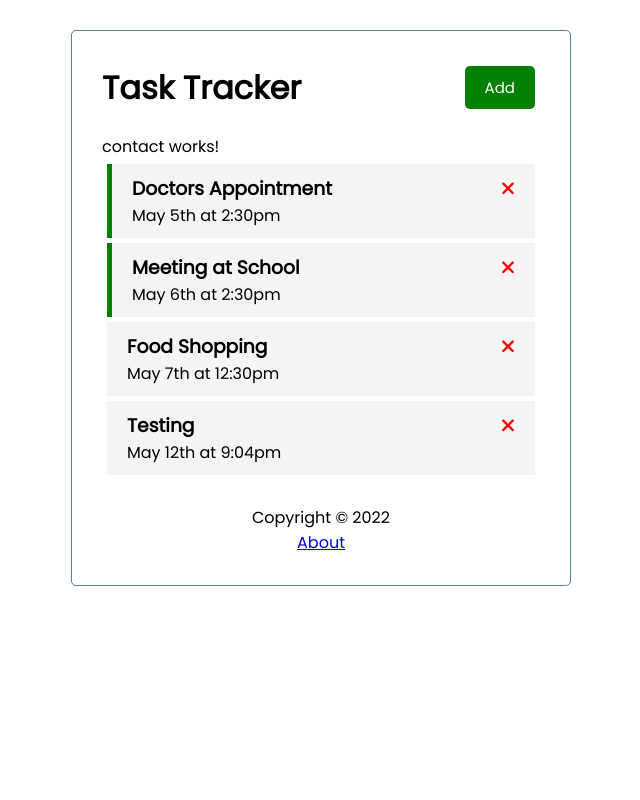
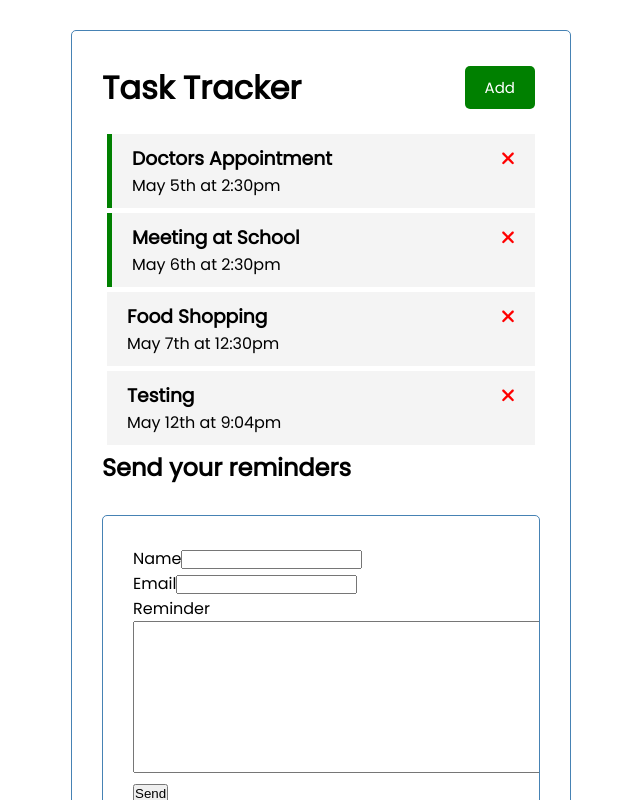
Before and after one commit to Favk/Task-Tracker, an Angular app: page / in a window 1280 px wide. Shown: the top 800 px of the page, without its empty margins (319-959 px from the left). Built offline with nearby package versions, Linux system fonts and the light colour scheme; data requests are answered from the project's data file.

Commit message:
adding a form

```diff
--- a/src/app/app.component.html
+++ b/src/app/app.component.html
@@ -1,6 +1,6 @@
 <div class="container">
     <app-header></app-header>
+    <router-outlet></router-outlet>
     <app-contact></app-contact>
-    <router-outlet></router-outlet>
     <app-footer></app-footer>
 </div>
--- a/src/app/app.component.ts
+++ b/src/app/app.component.ts
@@ -5,4 +5,6 @@ import { Component } from '@angular/core';
   templateUrl: './app.component.html',
   styleUrls: ['./app.component.css']
 })
-export class AppComponent {}
+export class AppComponent {
+  [x: string]: any;
+}
--- a/src/app/components/contact/contact.component.html
+++ b/src/app/components/contact/contact.component.html
@@ -1 +1,35 @@
-<p>contact works!</p>
+<section class="Contact form">
+    <div class="tasks">
+        <div class="box">
+            <h1 class="title">Send your reminders</h1>
+        </div>
+    </div>
+</section>
+
+<section class="section">
+    <div class="container">
+        {{ name }}
+        <!--Contact form-->
+        <form action="submit" (ngSubmit)="submitForm()">
+            <!--name-->
+            <div class="field">
+                <label for="label">Name</label>
+                <input type="text" name="name" class="input" [ngModel]="name">
+            </div>
+            <!--email-->
+            <div class="field">
+                <label for="label">Email</label>
+                <input type="text" name="Email" class="input" [ngModel]="email">
+            </div>
+            <!--Reminder-->
+            <div class="field">
+                <label for="label">Reminder</label>
+                <textarea name="reminder" id="reminder" cols="50" rows="10" [ngModel]="reminder"></textarea>
+            </div>
+            <!--submit button-->
+            <button type="submit" class="button is-large is-warning">
+                Send
+            </button>
+        </form>
+    </div>
+</section>
--- a/src/app/components/contact/contact.component.ts
+++ b/src/app/components/contact/contact.component.ts
@@ -1,4 +1,4 @@
-import { Component, OnInit } from '@angular/core';
+import { Component, Input, OnInit } from '@angular/core';
 
 @Component({
   selector: 'app-contact',
@@ -6,10 +6,18 @@ import { Component, OnInit } from '@angular/core';
   styleUrls: ['./contact.component.css']
 })
 export class ContactComponent implements OnInit {
+  name!: string;
+  email!: string;
+  reminder!: string;
+
 
   constructor() { }
 
   ngOnInit(): void {
   }
 
+  submitForm(){
+    const message = `My name is {this.name}`;
+    alert(message)
+  }
 }
```
Also changed, not shown: 1 other file (tests, documents, lock files or other folders).
